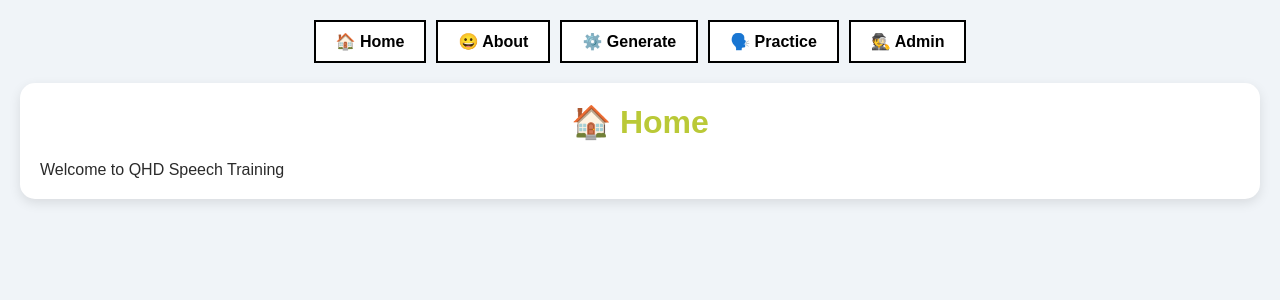
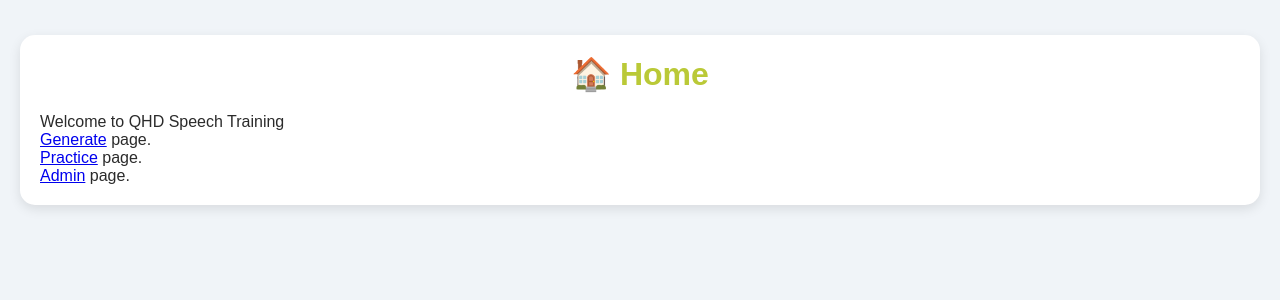
Before and after one commit to alexassadi/QHD.WebApp, a Django app: page / in a window 1280 px wide. Shown: the top 300 px of the page. Run offline with Django 5.2, Linux system fonts and the light colour scheme.

Commit message:
Feedback Update 1.0.0

```diff
--- a/djangotutorial/apiapp/templates/apiapp/completion.html
+++ b/djangotutorial/apiapp/templates/apiapp/completion.html
@@ -6,7 +6,7 @@
     <p>Well done! You've successfully completed all 5 sentences.</p>
     <form method="POST" action="{% url 'reset_progress' %}">
         {% csrf_token %}
-        <button type="submit" class="btn btn-danger">🔄 Restart Exercise</button>
+        <button type="submit" id="restartExerciseButton" class="btn btn-danger">🔄 Restart Exercise</button>
     </form>
 </div>
 {% endblock %}
--- a/djangotutorial/apiapp/templates/apiapp/layout.html
+++ b/djangotutorial/apiapp/templates/apiapp/layout.html
@@ -37,12 +37,6 @@
     </script>
 </head>
 <body>
-    <nav class="nav-menu">
-        <a href="/" class="nav-link">🏠 Home</a>
-        <a href="/about" class="nav-link">😀 About</a>
-        <a href="{% url 'generate' %}" class="nav-link">⚙️ Generate</a>
-        <a href="{% url 'practice' %}" class="nav-link">🗣️ Practice</a>
-    </nav>
     <main>
         {% block content %}
         {% endblock %}
--- a/djangotutorial/apiapp/templates/apiapp/practice.html
+++ b/djangotutorial/apiapp/templates/apiapp/practice.html
@@ -10,9 +10,6 @@
 
     <!-- Progress Bar -->
     <h2 class="progress-heading">Key words</h2>
-    <div class="progress-bar-container">
-        <div class="progress-bar" style="width: {{ progress|floatformat:0 }}/{{ total_sentences|floatformat:0 }} * 100%;"></div>
-    </div>
     <p class="progress-text">{{ progress }}/{{ total_sentences }}</p>
 
     <!-- New Word or Phrase Section -->
--- a/djangotutorial/apiapp/views.py
+++ b/djangotutorial/apiapp/views.py
@@ -101,7 +101,7 @@ def practice_view(request):
         highlighted_sentence = selected_sentence.text.replace(key_term, f"<strong>{key_term}</strong>")
 
         if request.session.get('cached_audio_path') is None:
-            audio_data = el.generate_audio_file(selected_sentence.text, 'EXAVITQu4vr4xnSDxMaL')
+            audio_data = el.generate_audio_file(selected_sentence.text, '9x3LCv1U6rJuU05dIEO3')
 
             # Upload to S3 using default_storage
             key = f"audio/fluent_audio/fluent_{uuid.uuid4().hex}.mp3"
--- a/djangotutorial/templates/home.html
+++ b/djangotutorial/templates/home.html
@@ -8,5 +8,8 @@
 <div class="card">
     <h1>🏠 Home</h1>
     <p>Welcome to QHD Speech Training</p>
+    <p><a href="{% url 'generate' %}">Generate</a> page.</p>
+    <p><a href="{% url 'practice' %}">Practice</a> page.</p>
+    <p><a href="/admin">Admin</a> page.</p>
 </div>
 {% endblock %}
--- a/djangotutorial/templates/layout.html
+++ b/djangotutorial/templates/layout.html
@@ -37,13 +37,6 @@
     </script>
 </head>
 <body>
-    <nav class="nav-menu">
-        <a href="/" class="nav-link">🏠 Home</a>
-        <a href="/about" class="nav-link">😀 About</a>
-        <a href="{% url 'generate' %}" class="nav-link">⚙️ Generate</a>
-        <a href="{% url 'practice' %}" class="nav-link">🗣️ Practice</a>
-        <a href="/admin" class="nav-link">🕵️ Admin</a>
-    </nav>
     <main>
         {% block content %}
         {% endblock %}
--- a/elevenlabs_func.py
+++ b/elevenlabs_func.py
@@ -4,7 +4,7 @@ from decouple import config, Csv
 
 API_KEY = config('ELEVEN_LABS_API_KEY')
 
-VOICE_ID = "EXAVITQu4vr4xnSDxMaL"
+VOICE_ID = "9x3LCv1U6rJuU05dIEO3"
 OUTPUT_FILE = "Audio/Test/test1.wav"
 
 def generate_audio_file(text, voice_id):
@@ -24,7 +24,8 @@ def generate_audio_file(text, voice_id):
         "model_id": "eleven_monolingual_v1",  # Model for English text-to-speech
         "voice_settings": {
             "stability": 0.5,  # Adjust voice stability (0.0 - 1.0)
-            "similarity_boost": 0.8  # Adjust similarity boost (0.0 - 1.0)
+            "similarity_boost": 0.8,  # Adjust similarity boost (0.0 - 1.0)
+            "speed": 0.85
         }
     }
 
```
